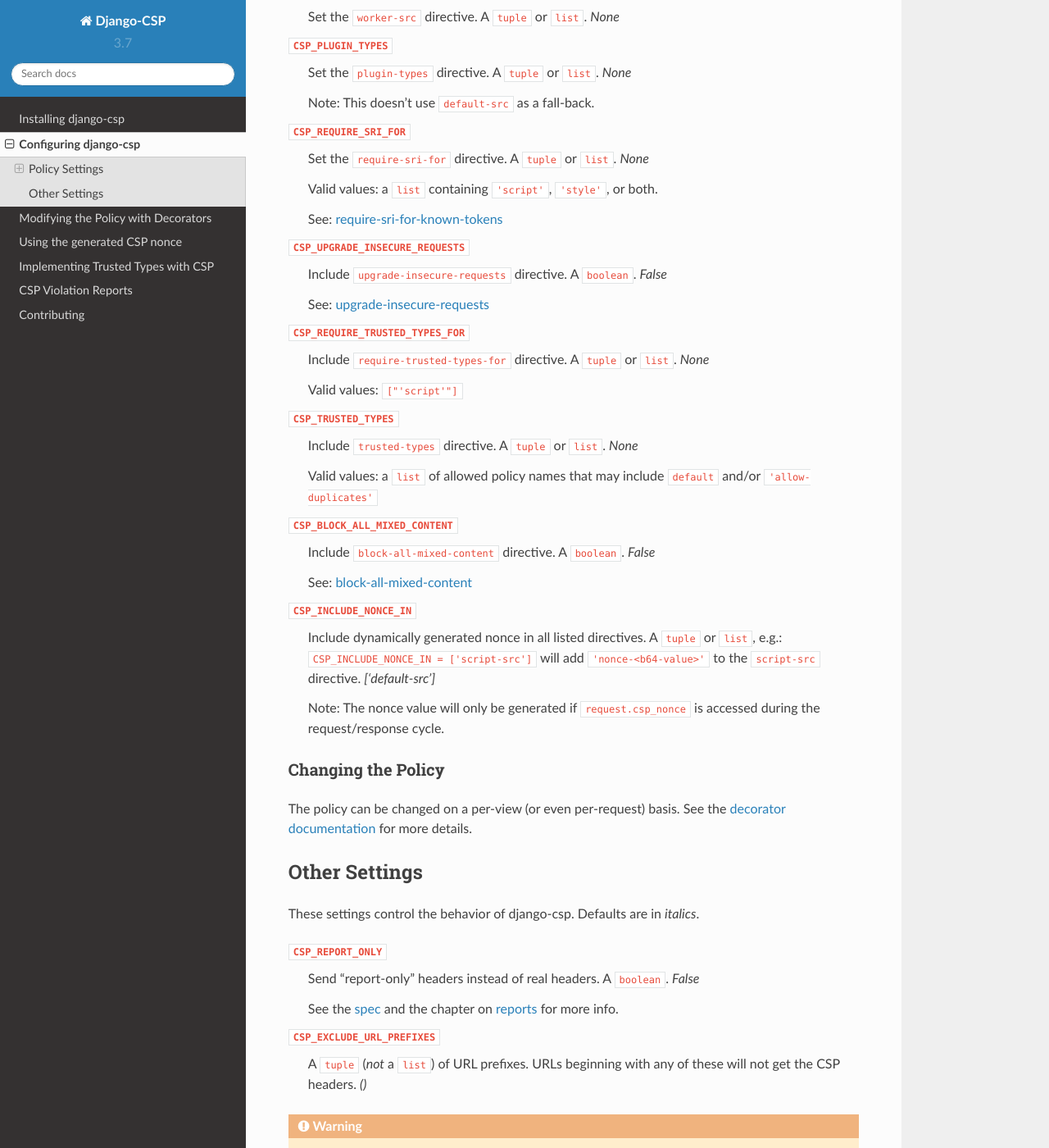
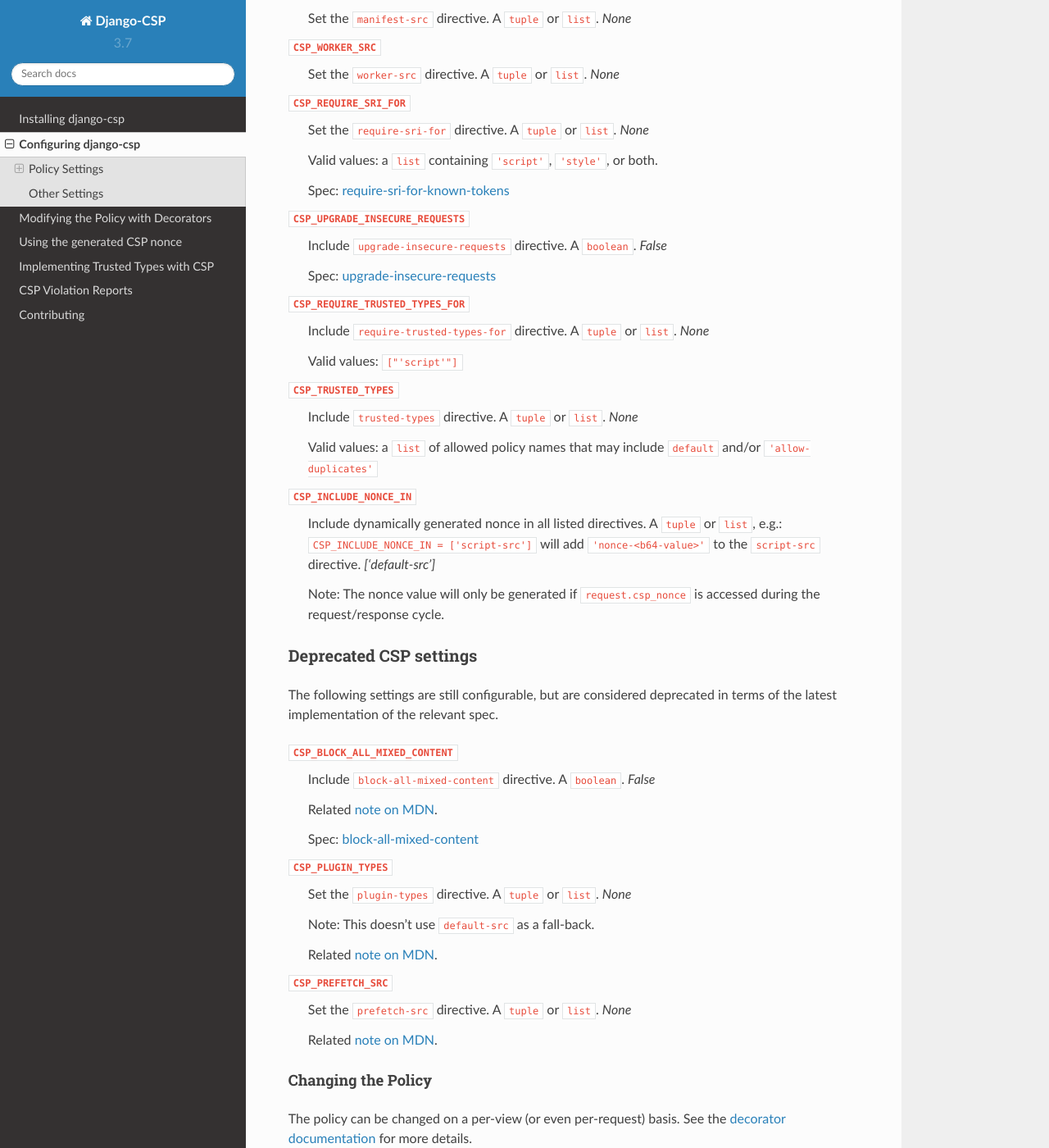
Before and after one commit to mozilla/django-csp, a Sphinx documentation site: the page built from docs/configuration.rst, in a window 1280 px wide and 1400 px high, scrolled down 2579 px. Shown: the whole window at 82% size. Built offline with Sphinx 7.4.7 and the Read the Docs theme 2.0.0, drawn with Linux system fonts in a browser that asks for light colours; some of the changed text lies outside the part shown.

Commit message:
Update settings documentation to move deprecated-within-csp settings to their own section, at the bottom (#210)

```diff
--- a/docs/configuration.rst
+++ b/docs/configuration.rst
@@ -21,6 +21,9 @@ Policy Settings
 These settings affect the policy in the header. The defaults are in *italics*.
 
 .. note::
+    Deprecated features of CSP in general have been moved to the bottom of this list.
+
+.. warning::
    The "special" source values of ``'self'``, ``'unsafe-inline'``,
    ``'unsafe-eval'``, ``'none'`` and hash-source (``'sha256-...'``) must be
    quoted! e.g.: ``CSP_DEFAULT_SRC = ("'self'",)``. Without quotes they will
@@ -109,28 +109,25 @@ These settings affect the policy in the header. The defaults are in *italics*.
 
     See Section 1.2: https://w3c.github.io/reporting/#group
 
+    Also `see this MDN note on <https://developer.mozilla.org/en-US/docs/Web/HTTP/Headers/Content-Security-Policy/report-uri>`_ ``report-uri`` and ``report-to``.
+
 ``CSP_MANIFEST_SRC``
     Set the ``manifest-src`` directive. A ``tuple`` or ``list``. *None*
 
 ``CSP_WORKER_SRC``
     Set the ``worker-src`` directive. A ``tuple`` or ``list``. *None*
 
-``CSP_PLUGIN_TYPES``
-    Set the ``plugin-types`` directive. A ``tuple`` or ``list``. *None*
-
-    Note: This doesn't use ``default-src`` as a fall-back.
-
 ``CSP_REQUIRE_SRI_FOR``
     Set the ``require-sri-for`` directive. A ``tuple`` or ``list``. *None*
 
     Valid values: a ``list`` containing ``'script'``, ``'style'``, or both.
 
-    See: require-sri-for-known-tokens_
+    Spec: require-sri-for-known-tokens_
 
 ``CSP_UPGRADE_INSECURE_REQUESTS``
     Include ``upgrade-insecure-requests`` directive. A ``boolean``. *False*
 
-    See: upgrade-insecure-requests_
+    Spec: upgrade-insecure-requests_
 
 ``CSP_REQUIRE_TRUSTED_TYPES_FOR``
     Include ``require-trusted-types-for`` directive.
@@ -159,9 +151,37 @@ These settings affect the policy in the header. The defaults are in *italics*.
     Note: The nonce value will only be generated if ``request.csp_nonce``
     is accessed during the request/response cycle.
 
+Deprecated CSP settings
+-----------------------
+The following settings are still configurable, but are considered deprecated
+in terms of the latest implementation of the relevant spec.
+
+
+``CSP_BLOCK_ALL_MIXED_CONTENT``
+    Include ``block-all-mixed-content`` directive. A ``boolean``. *False*
+
+    Related `note on MDN <block-all-mixed-content_mdn_>`_.
+
+    Spec: block-all-mixed-content_
+
+
+
+``CSP_PLUGIN_TYPES``
+    Set the ``plugin-types`` directive. A ``tuple`` or ``list``. *None*
+
+    Note: This doesn't use ``default-src`` as a fall-back.
+
+    Related `note on MDN <plugin_types_mdn_>`_.
+
+
+``CSP_PREFETCH_SRC``
+    Set the ``prefetch-src`` directive. A ``tuple`` or ``list``. *None*
+
+    Related `note on MDN <prefetch_src_mdn_>`_.
+
 
 Changing the Policy
--------------------
+~~~~~~~~~~~~~~~~~~~
 
 The policy can be changed on a per-view (or even per-request) basis. See
 the :ref:`decorator documentation <decorator-chapter>` for more details.
@@ -198,3 +218,6 @@ These settings control the behavior of django-csp. Defaults are in
 .. _require-sri-for-known-tokens: https://w3c.github.io/webappsec-subresource-integrity/#opt-in-require-sri-for
 .. _upgrade-insecure-requests: https://w3c.github.io/webappsec-upgrade-insecure-requests/#delivery
 .. _block-all-mixed-content: https://w3c.github.io/webappsec-mixed-content/
+.. _block-all-mixed-content_mdn: https://developer.mozilla.org/en-US/docs/Web/HTTP/Headers/Content-Security-Policy/block-all-mixed-content
+.. _plugin_types_mdn: https://developer.mozilla.org/en-US/docs/Web/HTTP/Headers/Content-Security-Policy/plugin-types
+.. _prefetch_src_mdn: https://developer.mozilla.org/en-US/docs/Web/HTTP/Headers/Content-Security-Policy/prefetch-src
```
Also changed, not shown: other parts of docs/configuration.rst (+0 -8 lines).
